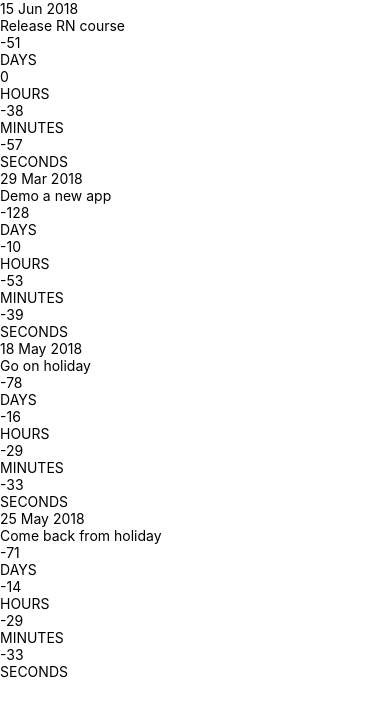
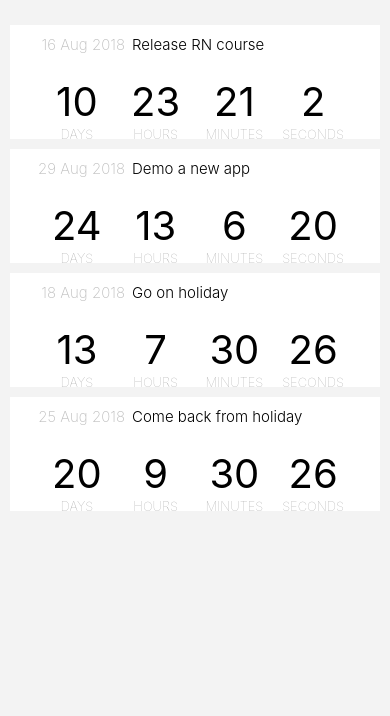
Before and after one commit to dennisXZX/react-native-countdown, a React Native app: screen / in a window 390 px wide. Shown: the top 716 px of the page. Built offline with nearby package versions, Linux system fonts and the light colour scheme.

Commit message:
improve flatlist

```diff
--- a/api/api.js
+++ b/api/api.js
@@ -1,20 +1,25 @@
 import moment from 'moment';
 
 export function formatDate(dateString) {
+    // convert the date string into a Moment object
     const parsed = moment(new Date(dateString));
 
+    // check if it is a real date
     if (!parsed.isValid()) {
         return dateString;
     }
 
+    // return a formatted date
     return parsed.format('D MMM YYYY');
 }
 
 export function getCountdownParts(eventDate) {
+    // get the duration of the difference between event date and today
     const duration = moment.duration(moment(new Date(eventDate)).diff(new Date()));
 
+    // extract each part from the duration object
     return {
-        days: parseInt(duration.as('days')),
+        days: duration.get('days'),
         hours: duration.get('hours'),
         minutes: duration.get('minutes'),
         seconds: duration.get('seconds'),
--- a/components/EventCard.js
+++ b/components/EventCard.js
@@ -1,4 +1,4 @@
-import React, { Component } from 'react';
+import React, {Component} from 'react';
 import {
     Text,
     View,
@@ -12,10 +12,58 @@
 
 
 const styles = StyleSheet.create({
-
+    card: {
+        backgroundColor: '#fff',
+        flex: 1,
+        padding: 10,
+        paddingTop: 10,
+        paddingBottom: 20,
+        margin: 10,
+        marginTop: 5,
+        marginBottom: 5,
+    },
+    cardHeader: {
+        flex: 1,
+        flexDirection: 'row',
+    },
+    date: {
+        fontWeight: '200',
+        fontSize: 15,
+        color: '#bdbdbd',
+        width: '30%',
+        textAlign: 'right',
+    },
+    title: {
+        fontSize: 15,
+        fontWeight: '300',
+        marginLeft: 7,
+        textAlign: 'left',
+    },
+    counterContainer: {
+        flex: 1,
+        flexDirection: 'row',
+        justifyContent: 'space-between',
+        paddingLeft: '5%',
+        paddingRight: '5%',
+    },
+    counter: {
+        width: '25%',
+        flex: 1,
+    },
+    counterText: {
+        fontSize: 40,
+        textAlign: 'center',
+    },
+    counterLabel: {
+        fontSize: 13,
+        fontWeight: '100',
+        color: '#a3a3a3',
+        textAlign: 'center',
+        paddingTop: 0,
+    },
 });
 
-const EventCard = ({ event }) => {
+const EventCard = ({event}) => {
     const {
         days,
         hours,
@@ -26,11 +74,13 @@
     return (
         <View style={styles.card}>
 
+            {/* header */}
             <View style={styles.cardHeader}>
                 <Text style={styles.date}>{formatDate(event.date)}</Text>
                 <Text style={styles.title}>{event.title}</Text>
             </View>
 
+            {/* body */}
             <View
                 style={styles.counterContainer}>
                 <View
--- a/components/EventList.js
+++ b/components/EventList.js
@@ -1,7 +1,15 @@
 import React, { Component } from 'react';
-import { FlatList, Text } from 'react-native';
+import { FlatList, StyleSheet } from 'react-native';
 import EventCard from './EventCard';
 import mockData from '../mock/db.json';
+
+const styles = StyleSheet.create({
+    list: {
+        flex: 1,
+        paddingTop: 20,
+        backgroundColor: '#f3f3f3'
+    }
+});
 
 class EventList extends Component {
     state = {
@@ -23,6 +31,7 @@
     render () {
         return (
             <FlatList
+                style={styles.list}
                 data={this.state.events}
                 renderItem={({ item }) => <EventCard event={item} />}
                 keyExtractor={item => item.id}
--- a/mock/db.json
+++ b/mock/db.json
@@ -2,22 +2,22 @@
   "events": [
     {
       "title": "Release RN course",
-      "date": "2018-06-15T00:00:00.000Z",
+      "date": "2018-08-16T00:00:00.000Z",
       "id": "05dafc66-bd91-43a0-a752-4dc40f039144"
     },
     {
       "title": "Demo a new app",
-      "date": "2018-03-29T13:45:18.000Z",
+      "date": "2018-08-29T13:45:18.000Z",
       "id": "001c9b6d-00a9-465c-a2d3-afb7176a0a87"
     },
     {
       "title": "Go on holiday",
-      "date": "2018-05-18T08:09:24.000Z",
+      "date": "2018-08-18T08:09:24.000Z",
       "id": "4cdbe78f-54df-4769-bf3b-02a930161ec5"
     },
     {
       "title": "Come back from holiday",
-      "date": "2018-05-25T10:09:24.000Z",
+      "date": "2018-08-25T10:09:24.000Z",
       "id": "81066e94-5e2a-410a-986c-67dcc72d3a82"
     }
   ]
```
Also changed, not shown: 1 other file (tests, documents, lock files or other folders).
